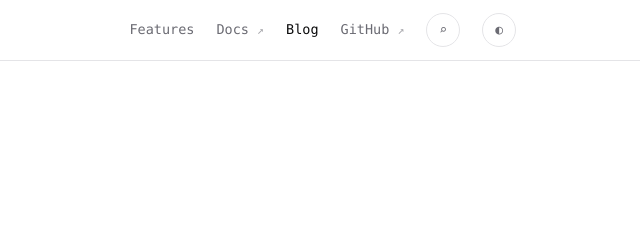
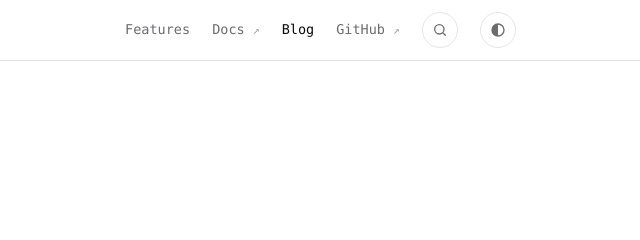
Before and after one commit to crystal-ameba/crystal-ameba.github.io, an Astro site: page /blog in a window 1280 px wide. Shown: the top 240 px of the page, 640-1280 px from the left. Built offline with nearby package versions, Linux system fonts and the light colour scheme; Astro itself is replaced by a stand-in of ours.

Commit message:
fix: replace nav icon glyphs with SVGs for consistent sizing

```diff
--- a/src/components/Nav.astro
+++ b/src/components/Nav.astro
@@ -29,13 +29,33 @@ const isCurrent = (href: string) => href === '/blog' && path.startsWith('/blog')
           </a>
         ))
       }
-      <button class="icon-btn" id="search-open" aria-label="Search blog">⌕</button>
-      <button class="icon-btn" id="theme-toggle" aria-label="Toggle dark mode" title="Toggle theme">◐</button>
+      <button class="icon-btn" id="search-open" aria-label="Search blog">
+        <svg viewBox="0 0 24 24" fill="none" stroke="currentColor" stroke-width="2" stroke-linecap="round" aria-hidden="true">
+          <circle cx="11" cy="11" r="7"></circle>
+          <path d="m20 20-4.1-4.1"></path>
+        </svg>
+      </button>
+      <button class="icon-btn" id="theme-toggle" aria-label="Toggle dark mode" title="Toggle theme">
+        <svg viewBox="0 0 24 24" fill="none" stroke="currentColor" stroke-width="2" aria-hidden="true">
+          <circle cx="12" cy="12" r="9"></circle>
+          <path d="M12 3a9 9 0 0 0 0 18z" fill="currentColor" stroke="none"></path>
+        </svg>
+      </button>
     </nav>
   </div>
 </header>
 
 <style>
+  .icon-btn svg {
+    display: block;
+    width: 16px;
+    height: 16px;
+  }
+
+  :global(html[data-theme='dark']) #theme-toggle svg {
+    transform: scaleX(-1);
+  }
+
   @media (max-width: 620px) {
     .hide-sm {
       display: none;
@@ -45,7 +65,8 @@ const isCurrent = (href: string) => href === '/blog' && path.startsWith('/blog')
       font-size: 13px;
     }
     .icon-btn {
-      padding: 6px 10px;
+      width: 32px;
+      height: 32px;
     }
   }
 </style>
@@ -53,13 +74,6 @@ const isCurrent = (href: string) => href === '/blog' && path.startsWith('/blog')
 <script>
   const root = document.documentElement;
   const toggle = document.getElementById('theme-toggle');
-
-  const syncGlyph = () => {
-    if (toggle) {
-      toggle.textContent = root.getAttribute('data-theme') === 'dark' ? '◑' : '◐';
-    }
-  };
-  syncGlyph();
 
   toggle?.addEventListener('click', () => {
     const next = root.getAttribute('data-theme') === 'dark' ? 'light' : 'dark';
@@ -69,6 +83,5 @@ const isCurrent = (href: string) => href === '/blog' && path.startsWith('/blog')
     } catch (e) {
       /* storage unavailable — theme still applies for the session */
     }
-    syncGlyph();
   });
 </script>
--- a/src/styles/global.css
+++ b/src/styles/global.css
@@ -186,14 +186,17 @@ a {
 }
 
 .icon-btn {
-  font: inherit;
-  font-family: var(--mono);
-  font-size: 13px;
+  display: inline-flex;
+  align-items: center;
+  justify-content: center;
+  width: 36px;
+  height: 36px;
+  flex: none;
   background: transparent;
   color: var(--muted);
   border: 1px solid var(--line);
   border-radius: 999px;
-  padding: 6px 12px;
+  padding: 0;
   cursor: pointer;
   transition: color 0.15s, border-color 0.15s;
 }
```
